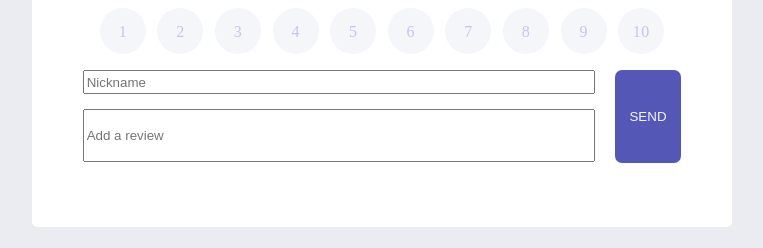
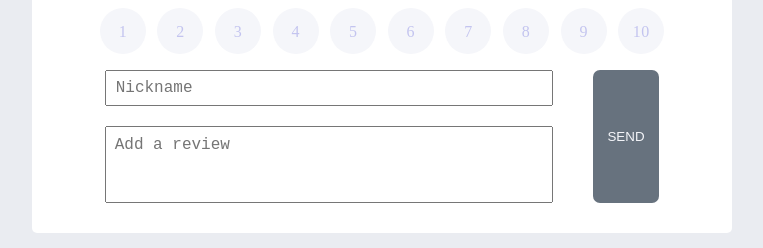
Before and after one commit to pkwesst/review-rating, a React (Create React App) app: page / in a window 1280 px wide. Shown: the part 205-453 px from the top of the page, without its empty margins (258-1021 px from the left). Built offline with nearby package versions, Linux system fonts and the light colour scheme; no server answers.

Commit message:
rating label click  위치 조정

```diff
--- a/src/ReviewCreate.js
+++ b/src/ReviewCreate.js
@@ -18,6 +18,9 @@ const ReviewCreate = () => {
     });
   };
 
+  const authorRef = useRef(null);
+  const contentRef = useRef(null);
+
   const ButtonChangeReview = () => {
     if (review.author.length < 1) {
       authorRef.current.focus();
@@ -25,6 +28,10 @@ const ReviewCreate = () => {
     }
     if (review.content.length < 1) {
       contentRef.current.focus();
+      return;
+    }
+    if (review.rating.length < 1) {
+      window.confirm("Click rating number !");
       return;
     }
     onCreate(review.author, review.content, review.rating);
@@ -37,44 +44,30 @@ const ReviewCreate = () => {
     });
   };
 
-  const authorRef = useRef(null);
-  const contentRef = useRef(null);
-
   return (
     <ReviewCreateStyle>
       <div className="ReviewCreate-container">
         <h2>What's Review rating ?</h2>
         <ReviewRating selected={changeReview} />
-        <ReviewRatingStyle>
-          <div>
-            {/* <ul className="rating">
-              <li key={1}>
-                <input
-                  name="rating"
-                  type="radio"
-                  value={1}
-                  onChange={changeReview}
-                />
-                <label htmlFor="1">1</label>
-              </li>
-            </ul> */}
-          </div>
-        </ReviewRatingStyle>
         <div className="input-button">
           <div className="input-wrap">
-            <input
+            <textarea
               className="author"
               name="author"
               placeholder="Nickname"
               type="text"
+              maxLength={15}
+              ref={authorRef}
               value={review.author}
               onChange={changeReview}
             />
-            <input
+            <textarea
               className="content"
               name="content"
               placeholder="Add a review"
               type="text"
+              maxLength={131}
+              ref={contentRef}
               value={review.content}
               onChange={changeReview}
             />
@@ -116,70 +109,42 @@ const ReviewCreateStyle = styled.div`
   .input-wrap {
     display: flex;
     flex-direction: column;
-    width: 80%;
-    margin-right: 20px;
+    justify-content: space-between;
+    width: 70%;
+    margin-right: 40px;
   }
 
   .author {
-    height: 20%;
-    margin-bottom: 15px;
+    resize: none;
+    padding-top: 8px;
+    padding-left: 10px;
+    height: 30%;
+    margin-bottom: 20px;
+    font-size: 16px;
   }
 
   .content {
-    height: 50%;
+    resize: none;
+    height: 70%;
+    padding: 9px;
+    font-size: 16px;
   }
 
   .send-button button {
     width: 5em;
-    height: 7em;
+    height: 10em;
     border: none;
     border-radius: 7px;
-    background-color: hsl(238, 40%, 52%);
+    background-color: hsl(211, 10%, 45%);
+    // background-color: hsl(212, 24%, 26%);
     color: hsl(228, 33%, 97%);
+    cursor: pointer;
+
+    &:hover {
+      // background-color: hsl(211, 10%, 45%);
+      background-color: hsl(212, 24%, 26%);
+      color: hsl(228, 33%, 97%);
+    }
   }
 `;
 export default ReviewCreate;
-
-const ReviewRatingStyle = styled.div`
-  width: 90%;
-  .rating {
-    display: flex;
-    align-items: center;
-    justify-content: space-around;
-    padding: 0;
-  }
-
-  .rating li {
-    display: flex;
-    justify-content: space-around;
-    positon: relative;
-    background: hsl(228, 33%, 97%);
-    width: 26px;
-    height: 26px;
-    border-radius: 50%;
-    font-size: 16px;
-    padding: 10px;
-    transition: 0.1s;
-    color: hsl(239, 57%, 85%);
-  }
-
-  .rating li label {
-    position: absolute;
-    // padding: 5px 10px;
-    cursor: pointer;
-  }
-
-  .rating li:hover {
-    background: hsl(211, 10%, 45%);
-    color: #fff;
-  }
-
-  [type="radio"] {
-    // opacity: 0;
-  }
-
-  [type="radio"]:checked {
-    background: #ff6a95;
-    color: #fff;
-  }
-`;
--- a/src/ReviewRating.js
+++ b/src/ReviewRating.js
@@ -95,8 +95,14 @@ const ReviewRating = ({ selected }) => {
             />
             <label htmlFor="9">9</label>
           </li>
-          <li id="10" key={10}>
-            <input name="rating" type="radio" value={10} onChange={selected} />
+          <li key={10}>
+            <input
+              id="10"
+              name="rating"
+              type="radio"
+              value={10}
+              onChange={selected}
+            />
             <label htmlFor="10">10</label>
           </li>
         </ul>
@@ -147,11 +153,15 @@ const ReviewRatingStyle = styled.div`
     background: hsl(238, 40%, 52%);
     display: flex;
     justify-content: space-around;
+    align-items: center;
     width: 26px;
-    height: 26px;
+    height: 23px;
     border-radius: 50%;
     font-size: 16px;
     padding: 10px;
+    padding-top: 13px;
+    position: absolute;
+    top: 13.45em;
   }
 `;
 
```
